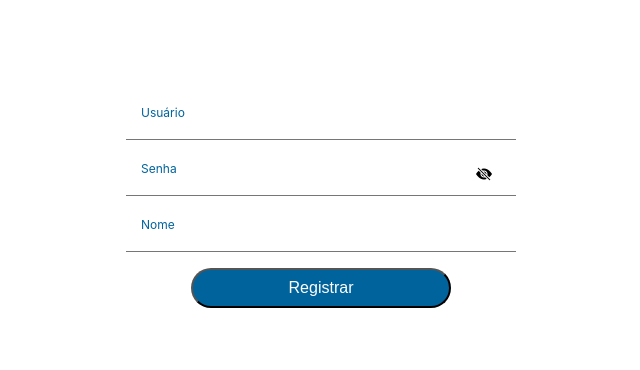
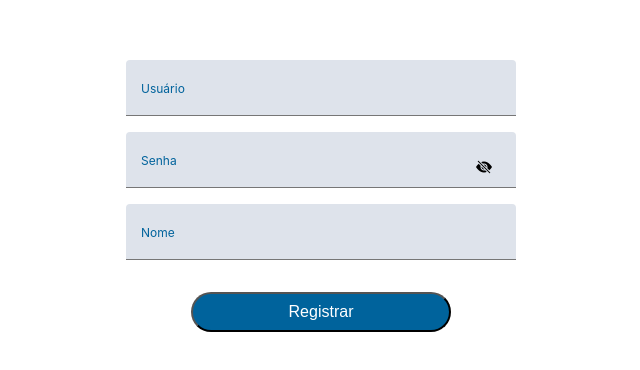
Before and after one commit to Wilian-Pereira-W/Usuario, a React (Create React App) app: page /register in a window 1280 px wide. Shown: the part 204-574 px from the top of the page, without its empty margins (319-959 px from the left). Built offline with nearby package versions, Linux system fonts and the light colour scheme.

Commit message:
fix: espaçamentos dos inputs

```diff
--- a/src/components/SignIn/styles.module.scss
+++ b/src/components/SignIn/styles.module.scss
@@ -15,6 +15,9 @@
       border-width: 0 0 1px;
       height: 56px;
       width: 390px;
+      background: #DEE3EB;
+      border-radius: 4px 4px 0px 0px;
+      margin-bottom: 16px;
     }
   }
 }
@@ -24,8 +27,9 @@
   position: absolute;
   display: flex;
   margin-left: 350px;
-  margin-top: -30px;
+  margin-top: -45px;
   background: transparent;
+
 }
 
 .containerBtnLogin {
--- a/src/components/SignUp/styles.module.scss
+++ b/src/components/SignUp/styles.module.scss
@@ -15,6 +15,9 @@
       border-width: 0 0 1px;
       height: 56px;
       width: 390px;
+      background: #DEE3EB;
+      border-radius: 4px 4px 0px 0px;
+      margin-bottom: 16px;
     }
   }
 }
@@ -24,8 +27,8 @@
   position: absolute;
   display: flex;
   margin-left: 350px;
-  margin-top: -30px;
   background: transparent;
+  margin-top: -45px;
 }
 
 .containerBtnRegister {
```
